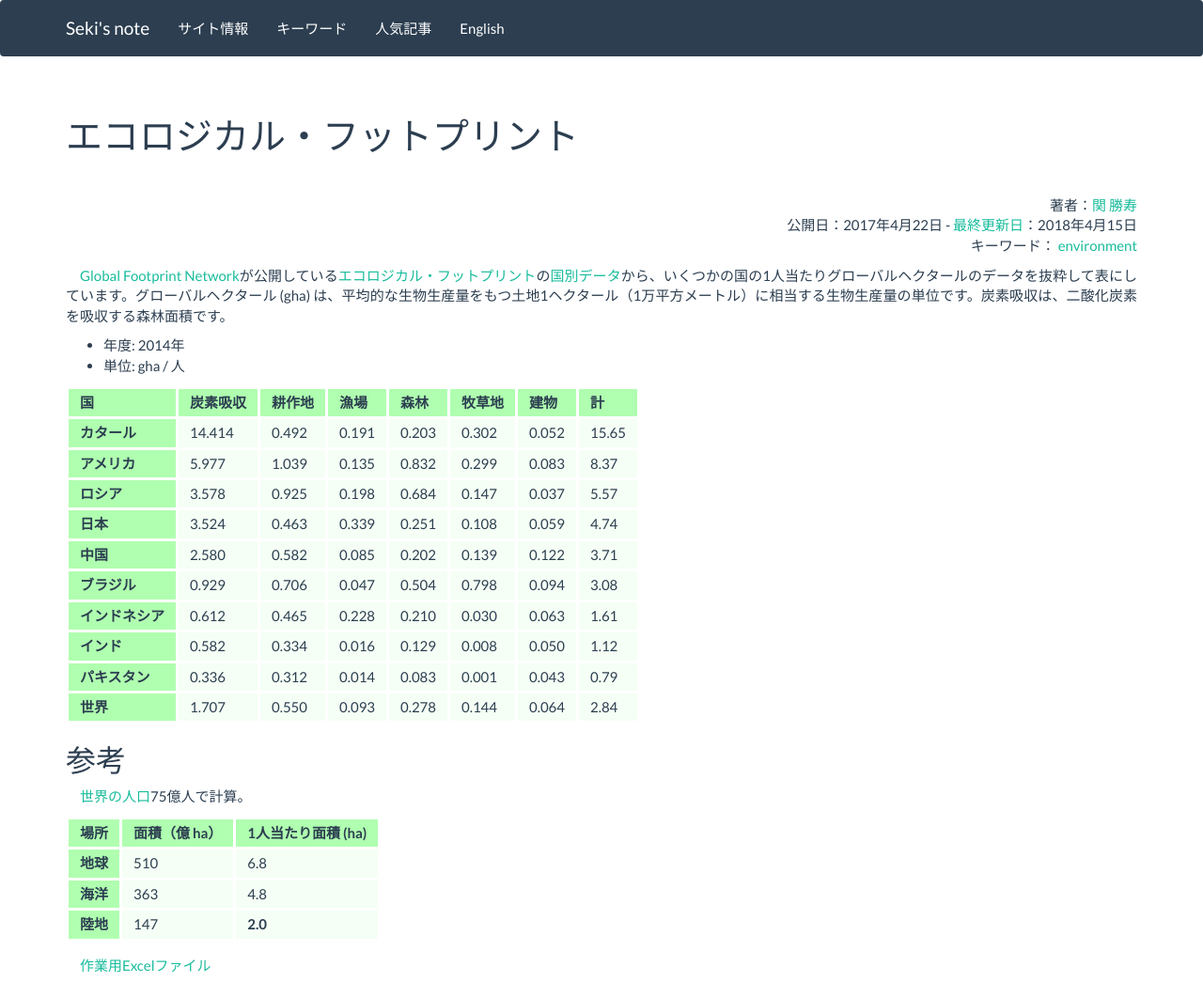
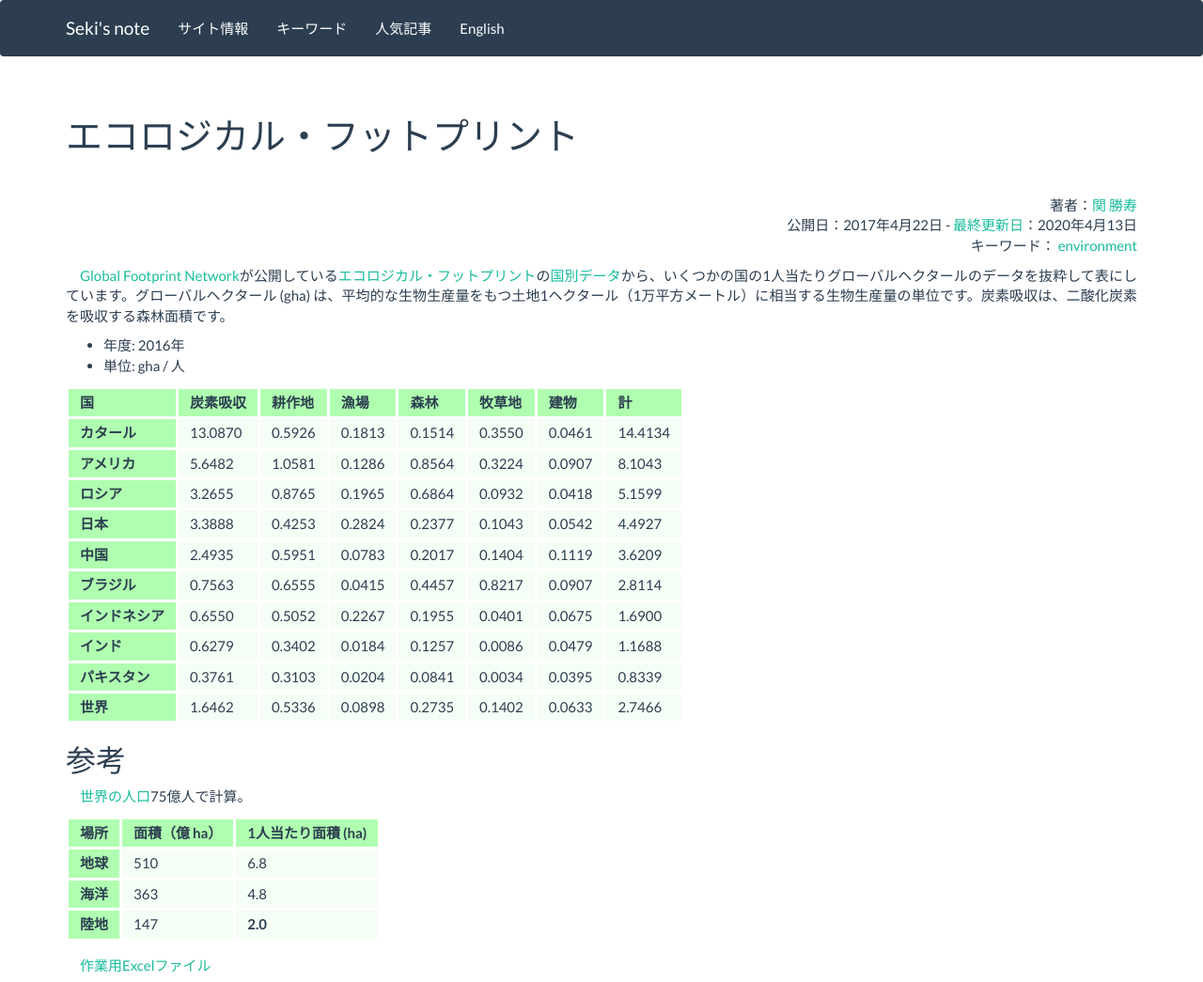
Before and after one commit to sekika/sekika.github.io, a Jekyll site: the page built from _posts/2017-04-22-EcologicalFootprint.md, in a window 1280 px wide, cut to the strip 0-1045 px from the top of the page. Shown: the whole strip at 94% size. Built offline with Jekyll 4.4.1, drawn with Linux system fonts in a browser that asks for light colours.

Commit message:
2016 年のデータ

```diff
--- a/_posts/2017-04-22-EcologicalFootprint.md
+++ b/_posts/2017-04-22-EcologicalFootprint.md
@@ -2,12 +2,12 @@
 layout: post
 title: エコロジカル・フットプリント
 date: 2017-04-22 17:54:41 +0000
-update: 2018-04-15 14:48:21 +0000
+update: 2020-04-13 17:42:05 +0000
 tag: environment
 ---
 [Global Footprint Network](http://data.footprintnetwork.org/)が公開している[エコロジカル・フットプリント](https://ja.wikipedia.org/wiki/%E3%82%A8%E3%82%B3%E3%83%AD%E3%82%B8%E3%82%AB%E3%83%AB%E3%83%BB%E3%83%95%E3%83%83%E3%83%88%E3%83%97%E3%83%AA%E3%83%B3%E3%83%88)の[国別データ](http://data.footprintnetwork.org/#/compareCountries)から、いくつかの国の1人当たりグローバルヘクタールのデータを抜粋して表にしています。グローバルヘクタール (gha) は、平均的な生物生産量をもつ土地1ヘクタール（1万平方メートル）に相当する生物生産量の単位です。炭素吸収は、二酸化炭素を吸収する森林面積です。
 
-* 年度: 2014年
+* 年度: 2016年
 * 単位: gha / 人
 
 <table>
@@ -23,103 +23,103 @@ tag: environment
 	</tr>
 	<tr>
 		<th>カタール</th>
-		<td>14.414 </td>
-		<td>0.492 </td>
-		<td>0.191 </td>
-		<td>0.203 </td>
-		<td>0.302 </td>
-		<td>0.052 </td>
-		<td>15.65 </td>
+		<td>13.0870</td>
+		<td>0.5926</td>
+		<td>0.1813</td>
+		<td>0.1514</td>
+		<td>0.3550</td>
+		<td>0.0461</td>
+		<td>14.4134</td>
 	</tr>
 	<tr>
 		<th>アメリカ</th>
-		<td>5.977 </td>
-		<td>1.039 </td>
-		<td>0.135 </td>
-		<td>0.832 </td>
-		<td>0.299 </td>
-		<td>0.083 </td>
-		<td>8.37 </td>
+		<td>5.6482</td>
+		<td>1.0581</td>
+		<td>0.1286</td>
+		<td>0.8564</td>
+		<td>0.3224</td>
+		<td>0.0907</td>
+		<td>8.1043</td>
 	</tr>
 	<tr>
 		<th>ロシア</th>
-		<td>3.578 </td>
-		<td>0.925 </td>
-		<td>0.198 </td>
-		<td>0.684 </td>
-		<td>0.147 </td>
-		<td>0.037 </td>
-		<td>5.57 </td>
+		<td>3.2655</td>
+		<td>0.8765</td>
+		<td>0.1965</td>
+		<td>0.6864</td>
+		<td>0.0932</td>
+		<td>0.0418</td>
+		<td>5.1599</td>
 	</tr>
 	<tr>
 		<th>日本</th>
-		<td>3.524 </td>
-		<td>0.463 </td>
-		<td>0.339 </td>
-		<td>0.251 </td>
-		<td>0.108 </td>
-		<td>0.059 </td>
-		<td>4.74 </td>
+		<td>3.3888</td>
+		<td>0.4253</td>
+		<td>0.2824</td>
+		<td>0.2377</td>
+		<td>0.1043</td>
+		<td>0.0542</td>
+		<td>4.4927</td>
 	</tr>
 	<tr>
 		<th>中国</th>
-		<td>2.580 </td>
-		<td>0.582 </td>
-		<td>0.085 </td>
-		<td>0.202 </td>
-		<td>0.139 </td>
-		<td>0.122 </td>
-		<td>3.71 </td>
+		<td>2.4935</td>
+		<td>0.5951</td>
+		<td>0.0783</td>
+		<td>0.2017</td>
+		<td>0.1404</td>
+		<td>0.1119</td>
+		<td>3.6209</td>
 	</tr>
 	<tr>
 		<th>ブラジル</th>
-		<td>0.929 </td>
-		<td>0.706 </td>
-		<td>0.047 </td>
-		<td>0.504 </td>
-		<td>0.798 </td>
-		<td>0.094 </td>
-		<td>3.08 </td>
+		<td>0.7563</td>
+		<td>0.6555</td>
+		<td>0.0415</td>
+		<td>0.4457</td>
+		<td>0.8217</td>
+		<td>0.0907</td>
+		<td>2.8114</td>
 	</tr>
 	<tr>
 		<th>インドネシア</th>
-		<td>0.612 </td>
-		<td>0.465 </td>
-		<td>0.228 </td>
-		<td>0.210 </td>
-		<td>0.030 </td>
-		<td>0.063 </td>
-		<td>1.61 </td>
+		<td>0.6550</td>
+		<td>0.5052</td>
+		<td>0.2267</td>
+		<td>0.1955</td>
+		<td>0.0401</td>
+		<td>0.0675</td>
+		<td>1.6900</td>
 	</tr>
 	<tr>
 		<th>インド</th>
-		<td>0.582 </td>
-		<td>0.334 </td>
-		<td>0.016 </td>
-		<td>0.129 </td>
-		<td>0.008 </td>
-		<td>0.050 </td>
-		<td>1.12 </td>
+		<td>0.6279</td>
+		<td>0.3402</td>
+		<td>0.0184</td>
+		<td>0.1257</td>
+		<td>0.0086</td>
+		<td>0.0479</td>
+		<td>1.1688</td>
 	</tr>
 	<tr>
 		<th>パキスタン</th>
-		<td>0.336 </td>
-		<td>0.312 </td>
-		<td>0.014 </td>
-		<td>0.083 </td>
-		<td>0.001 </td>
-		<td>0.043 </td>
-		<td>0.79 </td>
+		<td>0.3761</td>
+		<td>0.3103</td>
+		<td>0.0204</td>
+		<td>0.0841</td>
+		<td>0.0034</td>
+		<td>0.0395</td>
+		<td>0.8339</td>
 	</tr>
 	<tr>
 		<th>世界</th>
-		<td>1.707 </td>
-		<td>0.550 </td>
-		<td>0.093 </td>
-		<td>0.278 </td>
-		<td>0.144 </td>
-		<td>0.064 </td>
-		<td>2.84 </td>
+		<td>1.6462</td>
+		<td>0.5336</td>
+		<td>0.0898</td>
+		<td>0.2735</td>
+		<td>0.1402</td>
+		<td>0.0633</td>
+		<td>2.7466</td>
 	</tr>
 </table>
 
```
Also changed, not shown: 1 other file.
